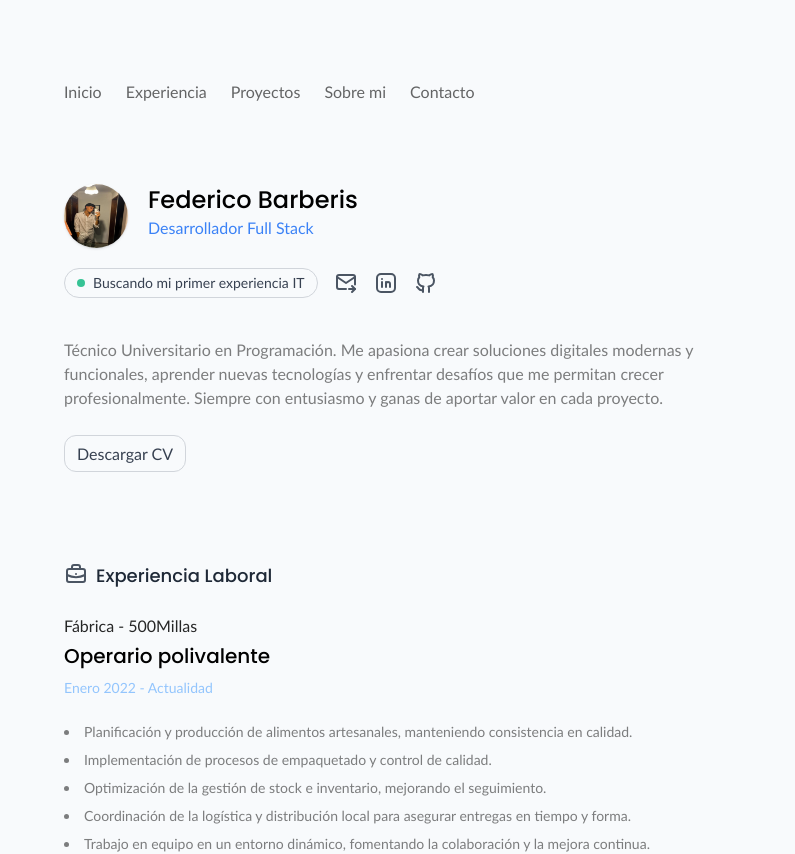
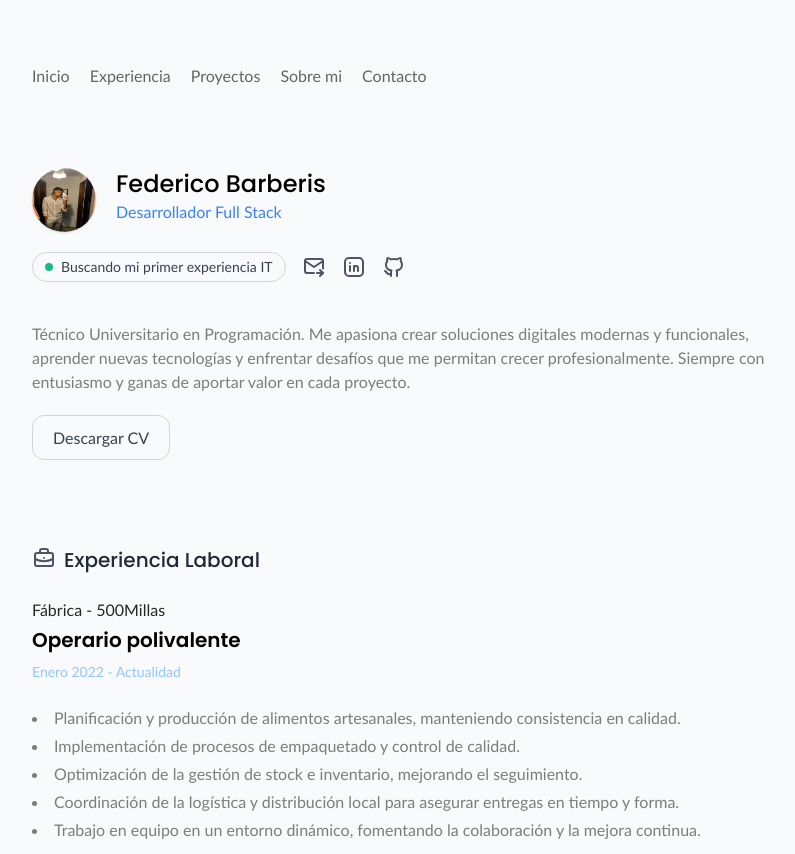
Before and after one commit to Fede-Barberis/Portafolio, a React (Vite) app: page / in a window 1280 px wide. Shown: the top 854 px of the page, without its empty margins (240-1035 px from the left). Built offline with nearby package versions, Linux system fonts and the light colour scheme.

Commit message:
Correciones menores

```diff
--- a/src/App.jsx
+++ b/src/App.jsx
@@ -2,6 +2,7 @@ import Container from "./components/Container"
 import NavBar from "./components/NavBar"
 import Inicio from "./components/HomeSection"
 import Experiencia from "./components/ExperienceSection"
+import Proyectos from "./components/ProjectsSection"
 
 
 function App() {
@@ -10,6 +11,7 @@ function App() {
       <NavBar />
       <Inicio />
       <Experiencia />
+      <Proyectos />
     </Container>
   )
 }
--- a/src/components/Container.jsx
+++ b/src/components/Container.jsx
@@ -1,7 +1,7 @@
 
 const Container = ({children}) => {
     return (
-        <div className="max-w-2xl h-auto mx-auto">
+        <div className="flex flex-col max-w-3xl min-h-screen mx-auto px-4">
             {children}
         </div>
     )
--- a/src/components/ExperienceSection.jsx
+++ b/src/components/ExperienceSection.jsx
@@ -2,11 +2,11 @@ import { IconBriefcase } from '@tabler/icons-react';
 
 const Experiencia = () => {
     return (
-        <section id="experiencia" className="flex flex-col mt-24 mb-28">
+        <section id="experiencia" className="flex flex-col mt-24 ">
             <div className='space-y-6 '>
                 <header className='flex fle-row gap-2'>
                     <IconBriefcase stroke={2} className='text-gray-600' />
-                    <h2 className="text-lg font-heading font-medium text-gray-800">Experiencia Laboral</h2>
+                    <h2 className="text-xl font-heading font-medium text-gray-800">Experiencia Laboral</h2>
                 </header>
                 <main>
                     <ul>
@@ -14,11 +14,11 @@ const Experiencia = () => {
                             <div>
                                 <div className='space-y-1'>
                                     <p className='text-md text-black/85'>Fábrica - 500Millas</p>
-                                    <h2 className='text-xl font-heading font-medium '>Operario polivalente</h2>
+                                    <h2 className='text-xl font-heading font-semibold '>Operario polivalente</h2>
                                 </div>
                                 <p className='text-sm pt-2 text-blue-300'>Enero 2022 - Actualidad</p>
                             </div>
-                            <ul className="space-y-2 list-disc list-inside text-black/50 text-sm">
+                            <ul className="space-y-1 list-disc list-inside text-black/50 text-md">
                                 <li>Planificación y producción de alimentos artesanales, manteniendo consistencia en calidad.</li>
                                 <li>Implementación de procesos de empaquetado y control de calidad.</li>
                                 <li>Optimización de la gestión de stock e inventario, mejorando el seguimiento.</li>
--- a/src/components/HomeSection.jsx
+++ b/src/components/HomeSection.jsx
@@ -4,7 +4,7 @@ import SocialLinks from "./SocialLinks";
 
 const Inicio = () => {
     return (
-        <section id="inicio" className="flex flex-col pt-16">
+        <section id="inicio" className="flex flex-col pt-10 sm:pt-16">
             <div className="flex flex-row gap-5">
                 <img
                     className="rounded-full shadow w-16 h-16 object-fill "
@@ -36,7 +36,7 @@ const Inicio = () => {
                 <a
                     href="/Cv-Federico-Barberis.pdf"
                     download
-                    className="rounded-xl border border-gray-300 px-3 py-2 text-gray-700 hover:bg-blue-100 hover:border-blue-700 transition-all duration-300 cursor-pointer"
+                    className="rounded-xl border border-gray-300 px-5 py-3 text-gray-700 hover:bg-blue-100 hover:border-blue-700 transition-all duration-300 cursor-pointer"
                 >
                     Descargar CV
                 </a>
--- a/src/components/NavBar.jsx
+++ b/src/components/NavBar.jsx
@@ -1,9 +1,10 @@
+import { IconBriefcase } from '@tabler/icons-react';
 
 export default function NavBar() {
     return (
-        <header className="w-full pt-16">
-            <nav className="max-w-4xl mx-auto py-4 flex justify-between items-center">
-                <ul className="flex gap-6 text-black/60">
+        <header className="flex flex-col sm:flex-row w-full pt-6 sm:pt-16 mx-auto max-w-full py-4 justify-center items-center md:justify-between md:items-start">
+            <nav>
+                <ul className="flex flex-col items-center gap-5 text-black/60 sm:flex-row">
                     <li><a href="#inicio" className="hover:text-blue-500">Inicio</a></li>
                     <li><a href="#experiencia" className="hover:text-blue-500">Experiencia</a></li>
                     <li><a href="#proyectos" className="hover:text-blue-500">Proyectos</a></li>
--- a/src/styles/index.css
+++ b/src/styles/index.css
@@ -3,8 +3,10 @@
 @tailwind utilities;
 
 body {
+    @apply font-sans bg-slate-50;
     margin: 0;
-    padding: 0;
-    @apply font-sans;
-    @apply bg-slate-50;
+    min-height: 100vh;
+    display: flex;
+    flex-direction: column;
+    overflow-x: hidden;
 }
```
